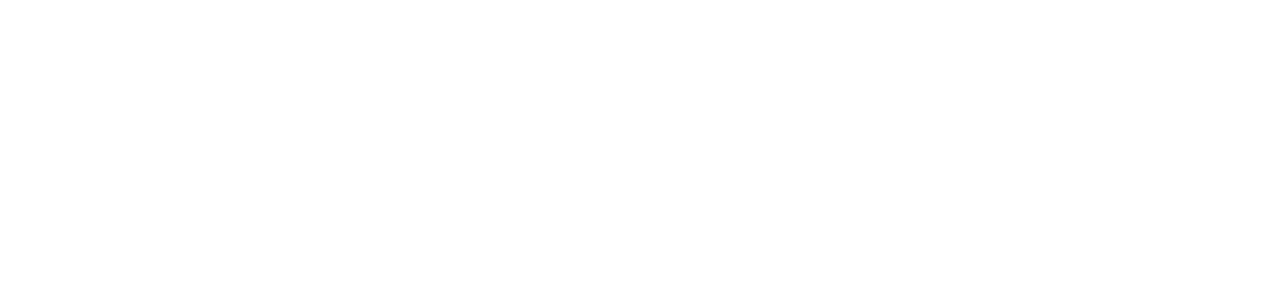
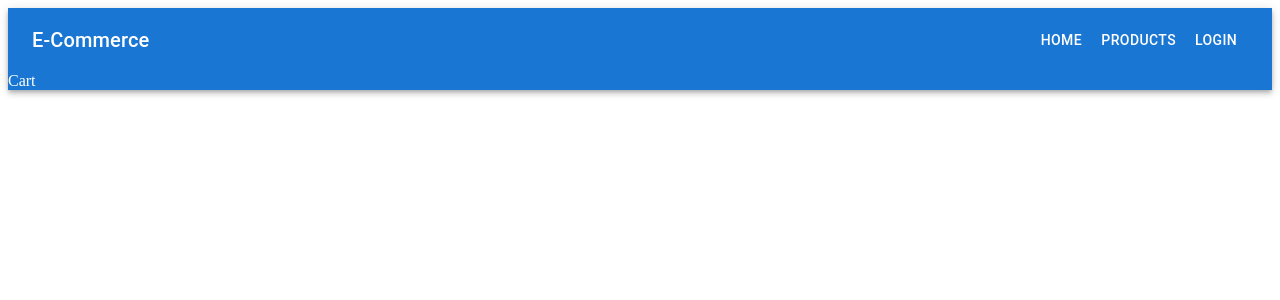
Before and after one commit to NicoGuerrero11/e-commerce, a React (Vite) app in the folder frontend/: page /cart in a window 1280 px wide. Before the commit this address had no page. Shown: the top 300 px of the page. Built offline with nearby package versions, Linux system fonts and the light colour scheme.

Commit message:
feat: creamos cart

```diff
--- a/frontend/src/App.jsx
+++ b/frontend/src/App.jsx
@@ -2,18 +2,21 @@
 import Login from './pages/Login'
 import Register from './pages/Register'
 import Products from './pages/Products'
-import Home from './pages/Home.jsx'
+import Cart from './pages/Cart.jsx'
 import MainLayout from './layouts/MainLayout'
 
 function App() {
     return (
         <Routes>
+            {/* Main Layout */}
             <Route path="/" element={<MainLayout />}>
-                <Route index element={<Home />} />
+                {/* Nested Routes */}
+                <Route index element={<Products />} />
                 <Route path="/products" element={<Products />} />
+                <Route path="/login" element={<Login />} />
+                <Route path="/cart" element={<Cart />} />
+                <Route path="/register" element={<Register />} />
             </Route>
-            <Route path="/login" element={<Login />} />
-            <Route path="/register" element={<Register />} />
         </Routes>
     );
 }
--- /dev/null
+++ b/frontend/src/pages/Cart.jsx
@@ -0,0 +1,9 @@
+import React from 'react'
+
+const Cart = () => {
+  return (
+    <div>Cart</div>
+  )
+}
+
+export default Cart
```
